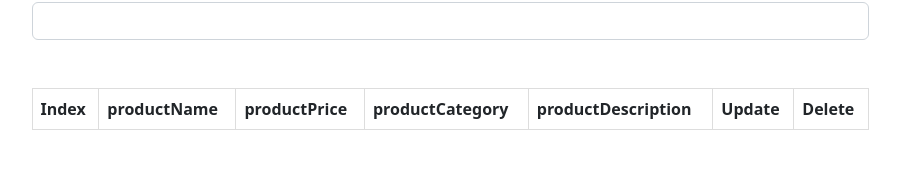
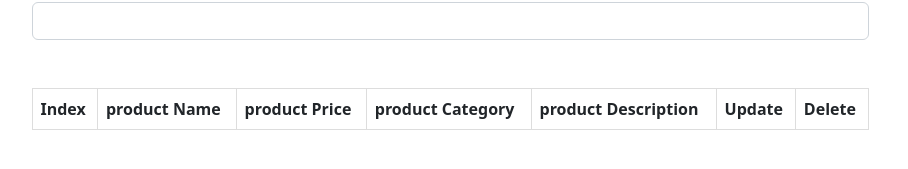
Before and after one commit to zicorociz/DevopsProjectKelompok9, a plain HTML site: page index.html in a window 1280 px wide. Shown: the part 599-768 px from the top of the page, without its empty margins (190-1098 px from the left). Drawn offline with Linux system fonts and the light colour scheme.

Commit message:
tampilan

```diff
--- a/index.html
+++ b/index.html
@@ -40,10 +40,10 @@
                 <table class="table">
                     <thead>
                         <th>Index</th>
-                        <th>productName</th>
-                        <th>productPrice</th>
-                        <th>productCategory</th>
-                        <th>productDescription</th>
+                        <th>product Name</th>
+                        <th>product Price</th>
+                        <th>product Category</th>
+                        <th>product Description</th>
                         <th class="ps-2">Update</th>
                         <th class="ps-2">Delete</th>
                     </thead>
```
